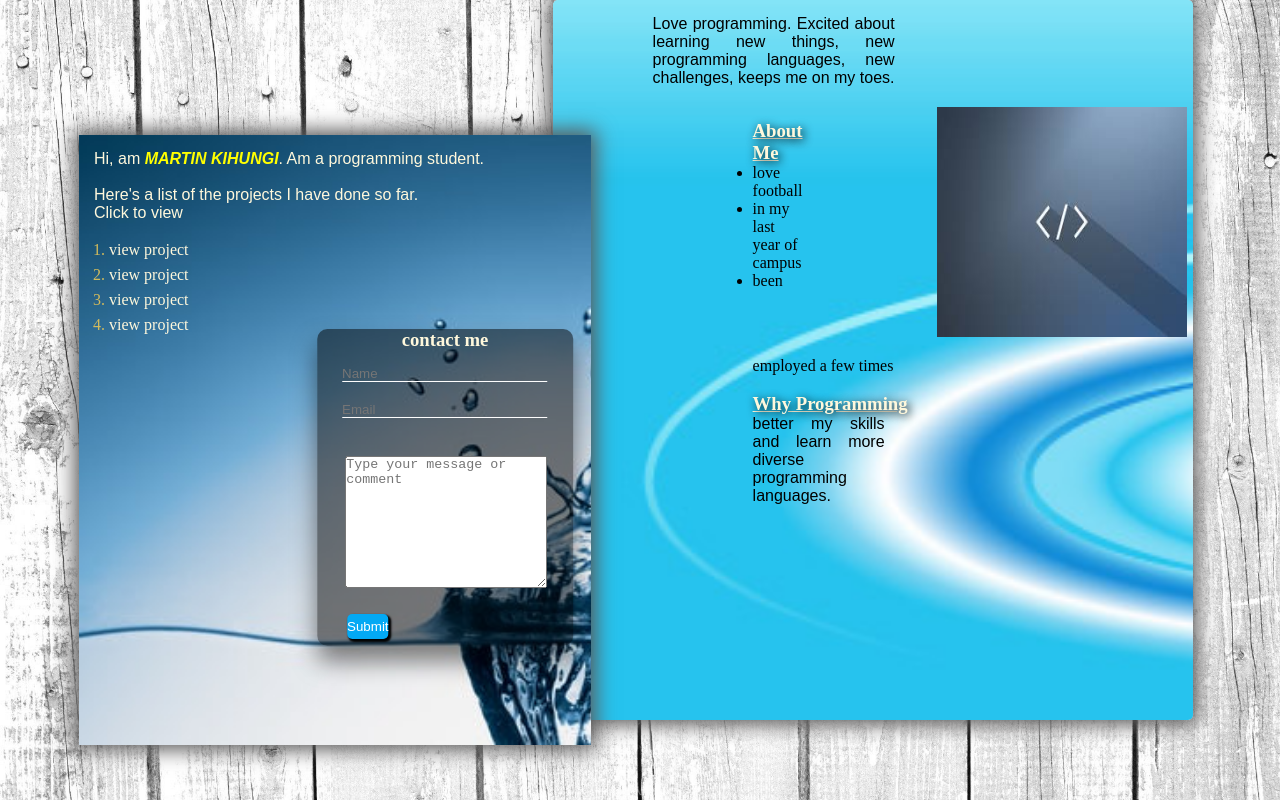
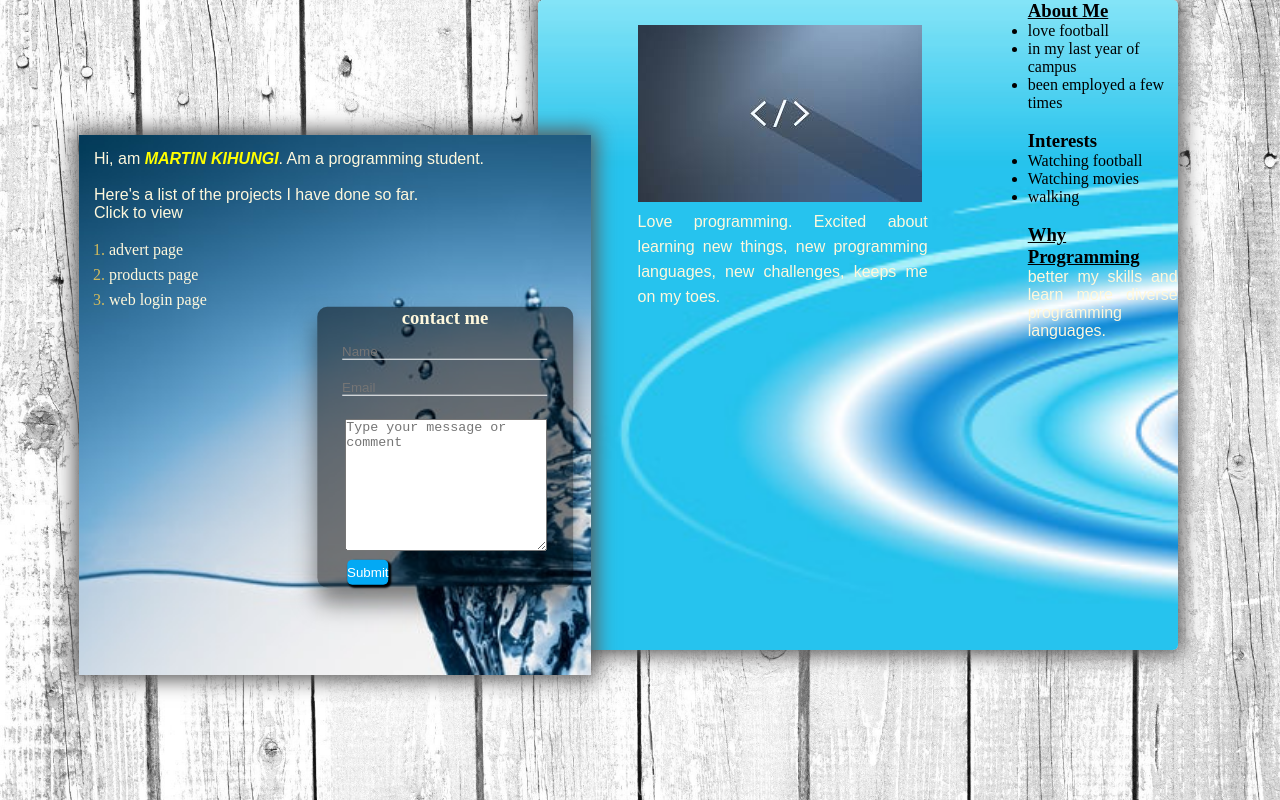
Before and after one commit to mwangim4786/projects, a plain HTML site: page portfolio.html in a window 1280 px wide. Drawn offline with Linux system fonts and the light colour scheme.

Commit message:
adds editing on flexbox1

```diff
--- a/flex.css
+++ b/flex.css
@@ -11,7 +11,7 @@ body {
 .flex-container {
     display: flex;
     position: absolute;
-    height: 610px;
+    height: 540px;
     width: 40%;
     margin: 15px;
     left: 5%;
@@ -110,35 +110,53 @@ p {
     left: 42%;
     background-color: rgba(255, 255, 255, 0.884);
     width: 50%;
-    margin-left: 15px;
-    height: 720px;
+    /*  margin-left: 15px; */
+    height: 650px;
     border-radius: 5px;
     background-image: url(drop1.jpg);
     box-shadow: 0px 0px 19px 5px  rgb(92, 91, 91);
     background-size: cover;
 }
 
-.flex-container1 div {
-    margin:  15px 100px;
-    background: none;
-    /* padding: 0 20px; */
+.flex-container1 .fix {
+    margin:  25px 100px;
+    line-height: 25px;
 }
 
-.flex-container1 p {
-    color: black;
-    width: 55%;
+/* .flex-container1 .fix img {
+    position: relative;
+    float: right;
+    left: 20%;
+    height: 230px;
+    width: 250px;
 }
 
-.flex-container1 h3 {
+.flex-container1 .fix p {
+    color: black;
+
+}
+
+.flex-container1 .about {
+    margin: 55px 100px;
+    position: absolute;
+    top: 35%;
+    line-height: 25px;
+}
+
+.flex-container1 .about h3 {
     color: cornsilk;
     text-shadow: 2px 2px 10px #000000;
 }
 
-.flex-container1 div img {
+.flex-container1 .about p {
+    color: black;
+} */
+
+/* .flex-container1 div img {
     position: relative;
     padding: 20px;
     float: right;
     left: 26%;
     height: 230px;
     width: 250px;
-}
+} */
--- a/portfolio.html
+++ b/portfolio.html
@@ -7,20 +7,26 @@
 <body>
 
     <div class="flex-container1">
-        <div>
+        <div class="fix">
+            <img src="code1.jpeg" alt="image"><br>
+            <p>Love programming. Excited about learning new things, new programming languages, new challenges, keeps me on my toes.</p>
+        </div>
 
-            <p>Love programming. Excited about learning new things, new programming languages, new challenges, keeps me on my toes.</p>
-            <img src="code1.jpeg" alt="image"><br>
-           <div class="about"> <h3><u>About Me</u></h3>
+            <div class="about">
+           <h3><u>About Me</u></h3>
             <ul>
                 <li>love football</li>
                 <li>in my last year of campus</li>
-                <li>been employed a few times</li>
+                <li>been employed a few times</li><br>
+                <h3>Interests</h3>
+                <li>Watching football</li>
+                <li>Watching movies</li>
+                <li>walking</li>
             </ul><br>
             <h3><u>Why Programming</u></h3>
             <p>better my skills and learn more diverse programming languages.</p>
         </div>
-        </div>
+
     </div>
 
 
@@ -31,10 +37,9 @@
             <p>Here's a list of the projects I have done so far.<br/> Click to view</p>
             <div class="proj">
                 <ol>
-                    <li><a href="">view project</a></li>
-                    <li><a href="">view project</a></li>
-                    <li><a href="">view project</a></li>
-                    <li><a href="">view project</a></li>
+                    <li><a href="">advert page</a></li>
+                    <li><a href="">products page</a></li>
+                    <li><a href="">web login page</a></li>
                 </ol>
             </div>
                 <div class="form">
--- a/styleshop.css
+++ b/styleshop.css
@@ -27,7 +27,7 @@
     position: absolute;
     width: 100%;
     border: 1px solid fuchsia;
-    background-color: fuchsia;
+    background-color: cornsilk;
     left: 0%;
     top: 21%;
 }
```
